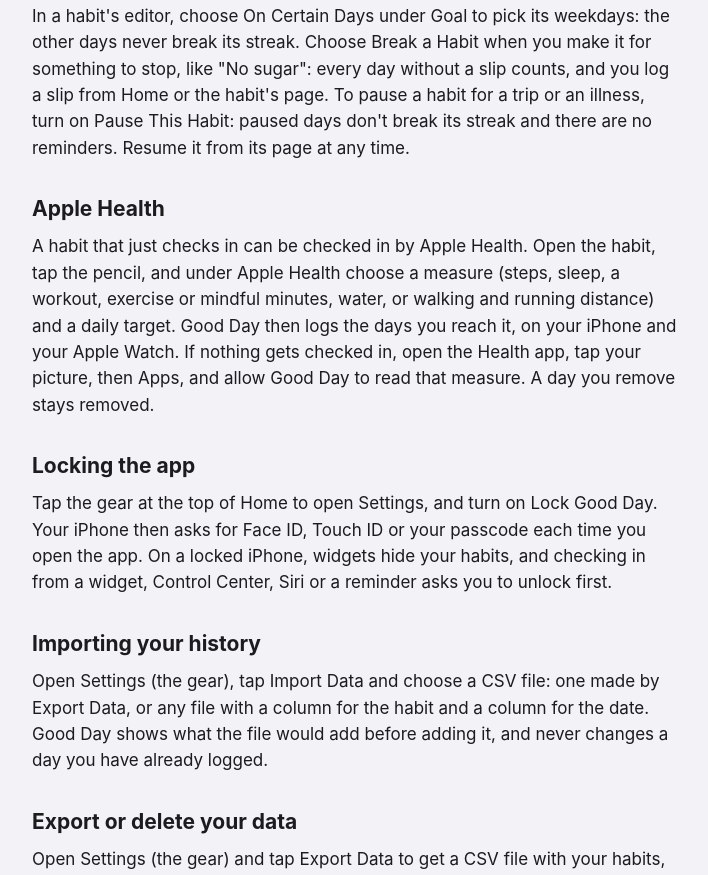
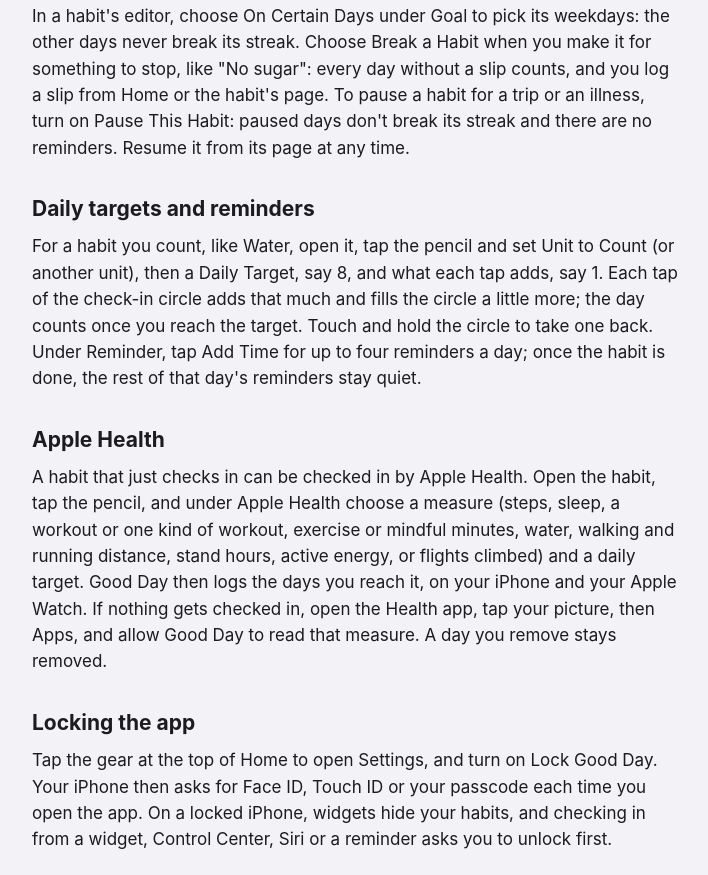
Before and after one commit to jacobsaenger/goodday-privacy, a plain HTML site: page support/index.html in a window 1280 px wide. Shown: the part 678-1553 px from the top of the page, without its empty margins (284-992 px from the left). Drawn offline with Linux system fonts and the light colour scheme.

Commit message:
Support: daily targets, up to four reminders a day, and the new Apple Health measures

```diff
--- a/support/index.html
+++ b/support/index.html
@@ -51,10 +51,18 @@
   trip or an illness, turn on Pause This Habit: paused days don't break its streak and there are no
   reminders. Resume it from its page at any time.</p>
 
+  <h2>Daily targets and reminders</h2>
+  <p>For a habit you count, like Water, open it, tap the pencil and set Unit to Count (or another unit),
+  then a Daily Target, say 8, and what each tap adds, say 1. Each tap of the check-in circle adds that
+  much and fills the circle a little more; the day counts once you reach the target. Touch and hold the
+  circle to take one back. Under Reminder, tap Add Time for up to four reminders a day; once the habit is
+  done, the rest of that day's reminders stay quiet.</p>
+
   <h2>Apple Health</h2>
   <p>A habit that just checks in can be checked in by Apple Health. Open the habit, tap the pencil, and
-  under Apple Health choose a measure (steps, sleep, a workout, exercise or mindful minutes, water, or
-  walking and running distance) and a daily target. Good Day then logs the days you reach it, on your
+  under Apple Health choose a measure (steps, sleep, a workout or one kind of workout, exercise or mindful
+  minutes, water, walking and running distance, stand hours, active energy, or flights climbed) and a
+  daily target. Good Day then logs the days you reach it, on your
   iPhone and your Apple Watch. If nothing gets checked in, open the Health app, tap your picture, then
   Apps, and allow Good Day to read that measure. A day you remove stays removed.</p>
 
```
